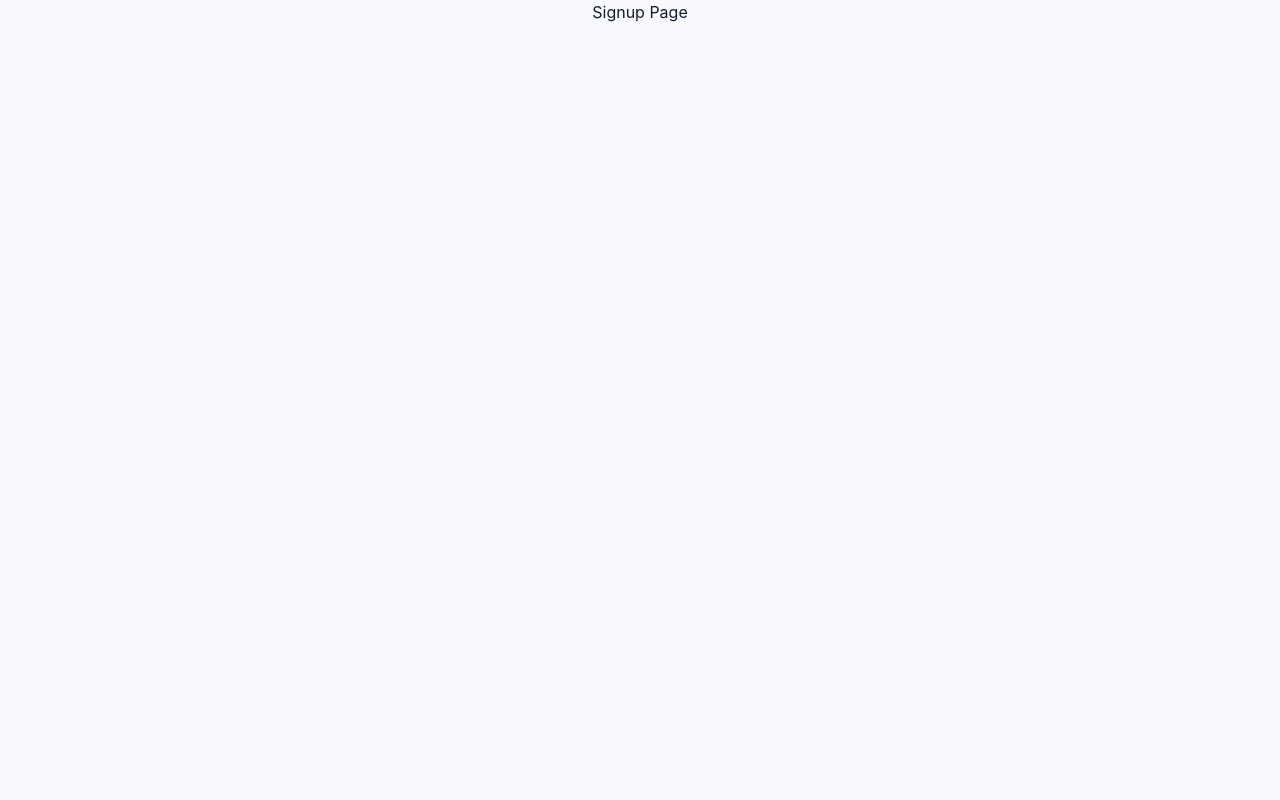
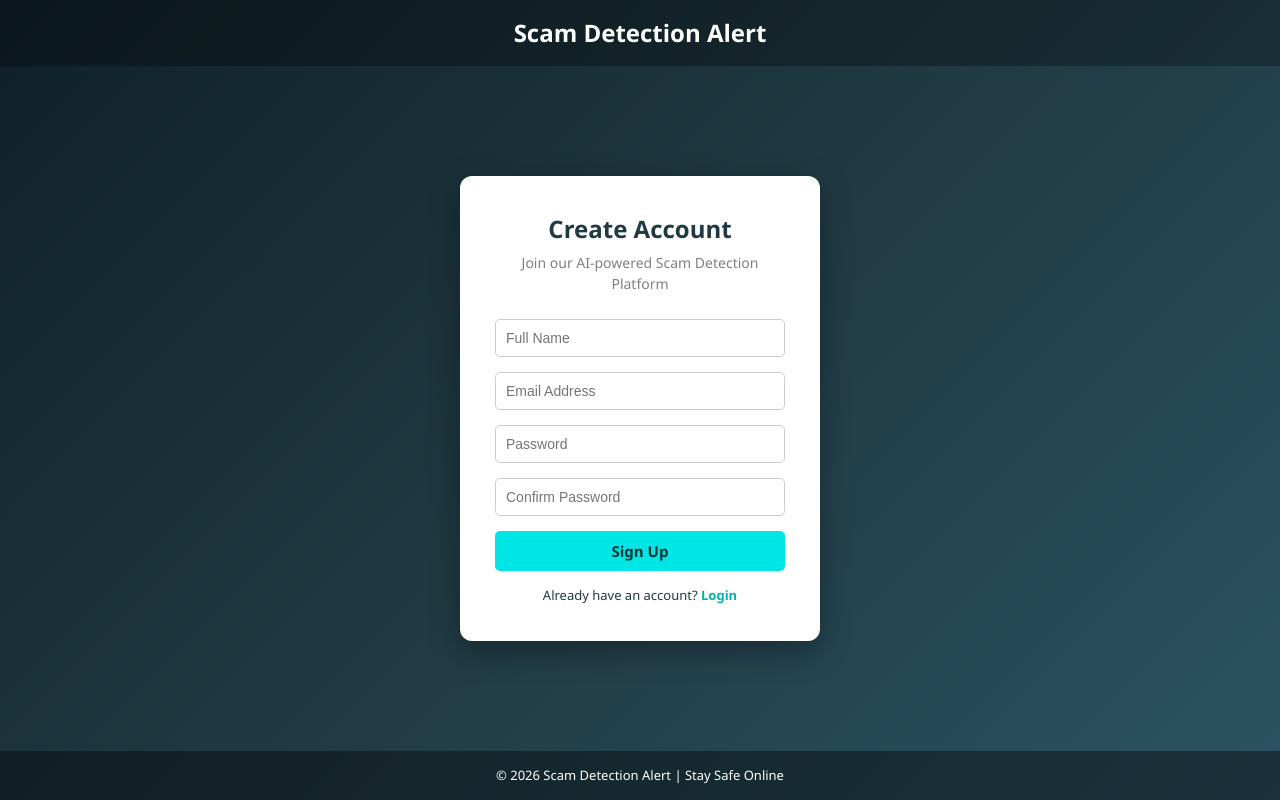
Before and after one commit to PALAK2305/phishing-scam-detection-ai, a React (Vite) app in the folder Frontend/: page /signup in a window 1280 px wide. Built offline with nearby package versions, Linux system fonts and the light colour scheme.

Commit message:
Update Signup.jsx

```diff
--- a/Frontend/src/Pages/Signup.jsx
+++ b/Frontend/src/Pages/Signup.jsx
@@ -1,9 +1,146 @@
-const Signup = () => {
+import React from "react";
+
+export default function App() {
+  const handleSignup = (e) => {
+    e.preventDefault();
+    alert("Account Created Successfully 🚀 Redirecting to Login");
+  };
+
   return (
-    <div>
-      Signup Page
+    <div style={styles.container}>
+      {/* Navbar */}
+      <div style={styles.navbar}>
+        <h2 style={styles.logo}>Scam Detection Alert</h2>
+      </div>
+
+      {/* Signup Card */}
+      <div style={styles.signupWrapper}>
+        <div style={styles.card}>
+          <h2 style={styles.title}>Create Account</h2>
+          <p style={styles.subtitle}>
+            Join our AI-powered Scam Detection Platform
+          </p>
+
+          <form onSubmit={handleSignup}>
+            <input
+              type="text"
+              placeholder="Full Name"
+              required
+              style={styles.input}
+            />
+
+            <input
+              type="email"
+              placeholder="Email Address"
+              required
+              style={styles.input}
+            />
+
+            <input
+              type="password"
+              placeholder="Password"
+              required
+              style={styles.input}
+            />
+
+            <input
+              type="password"
+              placeholder="Confirm Password"
+              required
+              style={styles.input}
+            />
+
+            <button type="submit" style={styles.signupBtn}>
+              Sign Up
+            </button>
+          </form>
+
+          <p style={styles.footerText}>
+            Already have an account?{" "}
+            <span style={styles.link}>Login</span>
+          </p>
+        </div>
+      </div>
+
+      {/* Footer */}
+      <div style={styles.footer}>
+        © 2026 Scam Detection Alert | Stay Safe Online
+      </div>
     </div>
   );
+}
+
+const styles = {
+  container: {
+    minHeight: "100vh",
+    fontFamily: "Segoe UI, sans-serif",
+    background: "linear-gradient(135deg, #0f2027, #203a43, #2c5364)",
+    color: "white",
+    display: "flex",
+    flexDirection: "column"
+  },
+  navbar: {
+    padding: "15px 30px",
+    background: "rgba(0,0,0,0.3)"
+  },
+  logo: {
+    margin: 0
+  },
+  signupWrapper: {
+    flex: 1,
+    display: "flex",
+    justifyContent: "center",
+    alignItems: "center"
+  },
+  card: {
+    background: "#ffffff",
+    color: "#203a43",
+    padding: "35px",
+    width: "360px",
+    borderRadius: "12px",
+    textAlign: "center",
+    boxShadow: "0 10px 30px rgba(0,0,0,0.35)"
+  },
+  title: {
+    marginBottom: "5px"
+  },
+  subtitle: {
+    fontSize: "14px",
+    color: "gray",
+    marginBottom: "25px"
+  },
+  input: {
+    width: "100%",
+    padding: "10px",
+    marginBottom: "15px",
+    borderRadius: "5px",
+    border: "1px solid #ccc",
+    fontSize: "14px"
+  },
+  signupBtn: {
+    width: "100%",
+    padding: "10px",
+    background: "#00e6e6",
+    color: "#003333",
+    border: "none",
+    borderRadius: "5px",
+    cursor: "pointer",
+    fontSize: "15px",
+    fontWeight: "bold"
+  },
+  footerText: {
+    marginTop: "15px",
+    fontSize: "13px"
+  },
+  link: {
+    color: "#00b3b3",
+    fontWeight: "bold",
+    cursor: "pointer"
+  },
+  footer: {
+    textAlign: "center",
+    padding: "15px",
+    fontSize: "13px",
+    background: "rgba(0,0,0,0.4)"
+  }
 };
-
-export default Signup;
```
